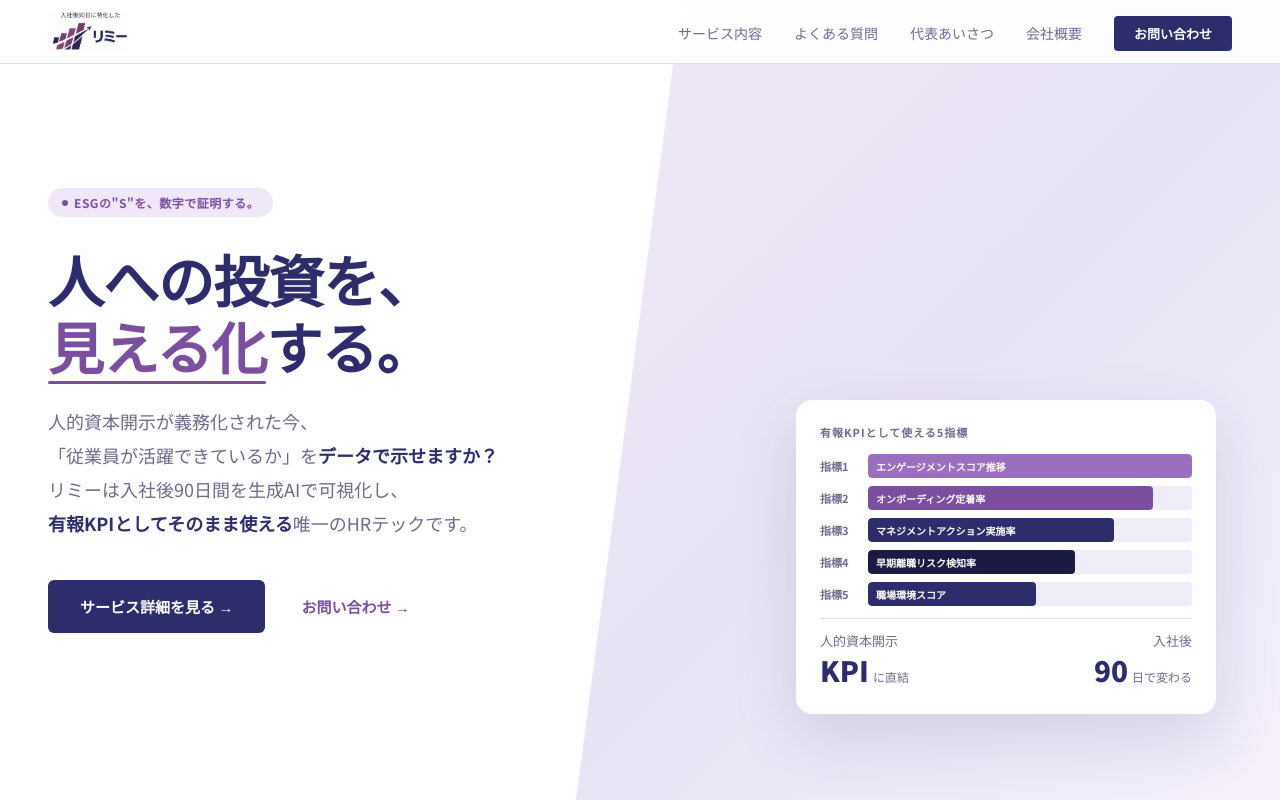
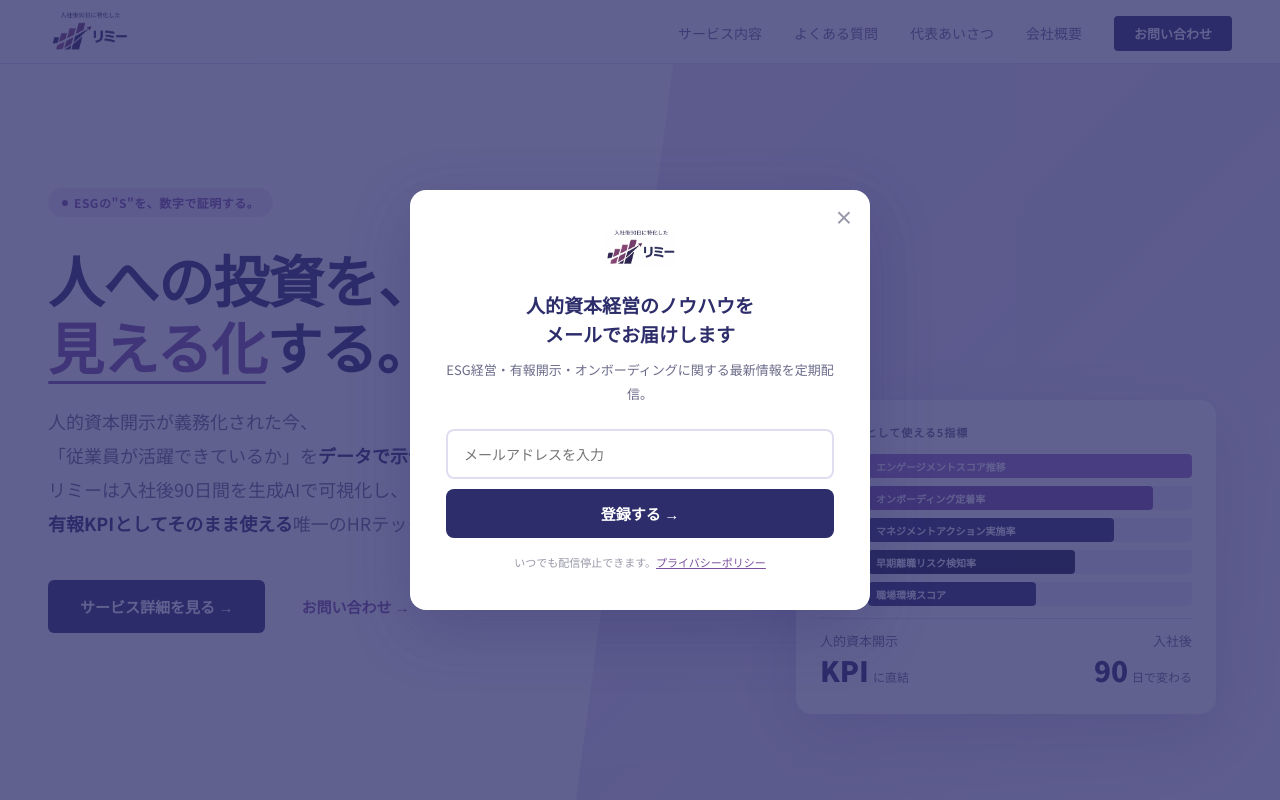
Before and after one commit to shinomiho/remenow-site, a plain HTML site: page index.html in a window 1280 px wide. Shown: the top 800 px of the page. Drawn offline with Linux system fonts and the light colour scheme.

Commit message:
トップページにメールアドレス登録ポップアップを追加
Co-Authored-By: Claude Sonnet 4.6 <noreply@anthropic.com>

```diff
--- a/index.html
+++ b/index.html
@@ -1096,5 +1096,65 @@ document.querySelectorAll('.reveal, .reveal-left, .reveal-right').forEach(el =>
   observer.observe(el);
 });
 </script>
+
+<!-- EMAIL POPUP -->
+<div id="popup-overlay" style="display:none; position:fixed; inset:0; background:rgba(45,45,107,0.75); z-index:9999; align-items:center; justify-content:center; padding:20px;">
+  <div style="background:white; border-radius:16px; padding:40px 36px; max-width:460px; width:100%; position:relative; box-shadow:0 20px 60px rgba(45,45,107,0.3); text-align:center;">
+    <button onclick="closePopup()" style="position:absolute; top:14px; right:18px; background:none; border:none; font-size:28px; cursor:pointer; color:#9999aa; line-height:1;">×</button>
+    <img src="limee_logo_nav.png" alt="リミー" style="height:36px; margin-bottom:20px;">
+    <h2 style="font-size:19px; font-weight:900; color:#2D2D6B; margin-bottom:10px; line-height:1.5; font-family:'Noto Sans JP',sans-serif;">人的資本経営のノウハウを<br>メールでお届けします</h2>
+    <p style="font-size:13px; color:#6b6b8a; margin-bottom:24px; line-height:1.8; font-family:'Noto Sans JP',sans-serif;">ESG経営・有報開示・オンボーディングに関する最新情報を定期配信。</p>
+    <form id="popup-form" onsubmit="submitPopupEmail(event)">
+      <input type="email" id="popup-email" placeholder="メールアドレスを入力" required
+        style="width:100%; padding:13px 16px; border:2px solid #e0ddf0; border-radius:8px; font-size:14px; margin-bottom:10px; box-sizing:border-box; font-family:'Noto Sans JP',sans-serif; outline:none;">
+      <button type="submit"
+        style="width:100%; padding:14px; background:#2D2D6B; color:white; border:none; border-radius:8px; font-size:15px; font-weight:700; cursor:pointer; font-family:'Noto Sans JP',sans-serif; transition:background 0.2s;">
+        登録する →
+      </button>
+    </form>
+    <p id="popup-success" style="display:none; color:#7B4F9E; font-weight:700; margin-top:16px; font-family:'Noto Sans JP',sans-serif;">ご登録ありがとうございます！</p>
+    <p style="font-size:11px; color:#9999aa; margin-top:16px; font-family:'Noto Sans JP',sans-serif;">
+      いつでも配信停止できます。<a href="privacy.html" style="color:#7B4F9E;">プライバシーポリシー</a>
+    </p>
+  </div>
+</div>
+<script>
+  const GAS_URL = 'https://script.google.com/macros/s/AKfycbx8mMDTyAvhC9tdE1t7XYA2kWTvCYQTcqU02bLOnfwutg0OXOdgye4S6OlyI_smRg1q/exec';
+  const POPUP_KEY = 'limee_popup_v1';
+  const POPUP_INTERVAL = 14 * 24 * 60 * 60 * 1000;
+
+  function showPopup() {
+    const last = localStorage.getItem(POPUP_KEY);
+    if (last && Date.now() - parseInt(last) < POPUP_INTERVAL) return;
+    const overlay = document.getElementById('popup-overlay');
+    overlay.style.display = 'flex';
+  }
+
+  function closePopup() {
+    document.getElementById('popup-overlay').style.display = 'none';
+    localStorage.setItem(POPUP_KEY, Date.now().toString());
+  }
+
+  async function submitPopupEmail(e) {
+    e.preventDefault();
+    const email = document.getElementById('popup-email').value;
+    fetch(GAS_URL, {
+      method: 'POST',
+      mode: 'no-cors',
+      body: JSON.stringify({ email: email }),
+      headers: { 'Content-Type': 'application/json' }
+    });
+    document.getElementById('popup-form').style.display = 'none';
+    document.getElementById('popup-success').style.display = 'block';
+    localStorage.setItem(POPUP_KEY, Date.now().toString());
+    setTimeout(closePopup, 2500);
+  }
+
+  document.getElementById('popup-overlay').addEventListener('click', function(e) {
+    if (e.target === this) closePopup();
+  });
+
+  setTimeout(showPopup, 5000);
+</script>
 </body>
 </html>
```
